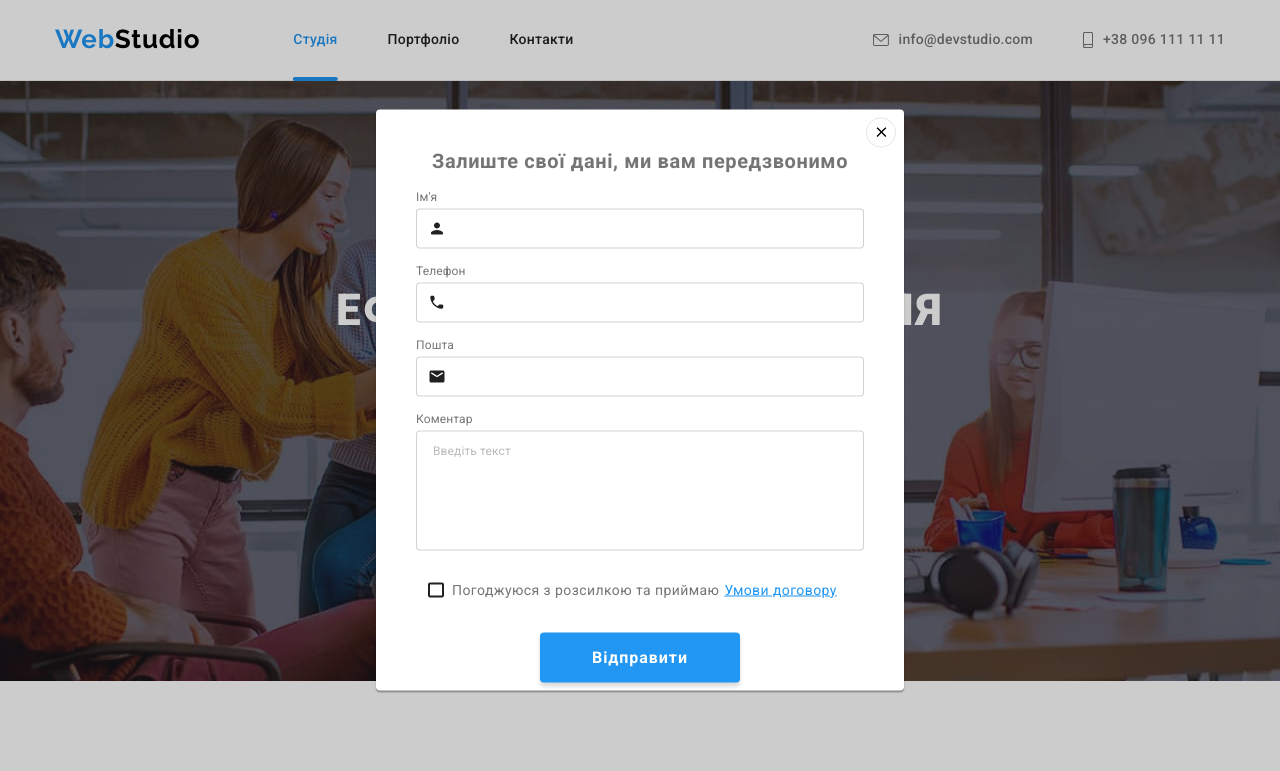
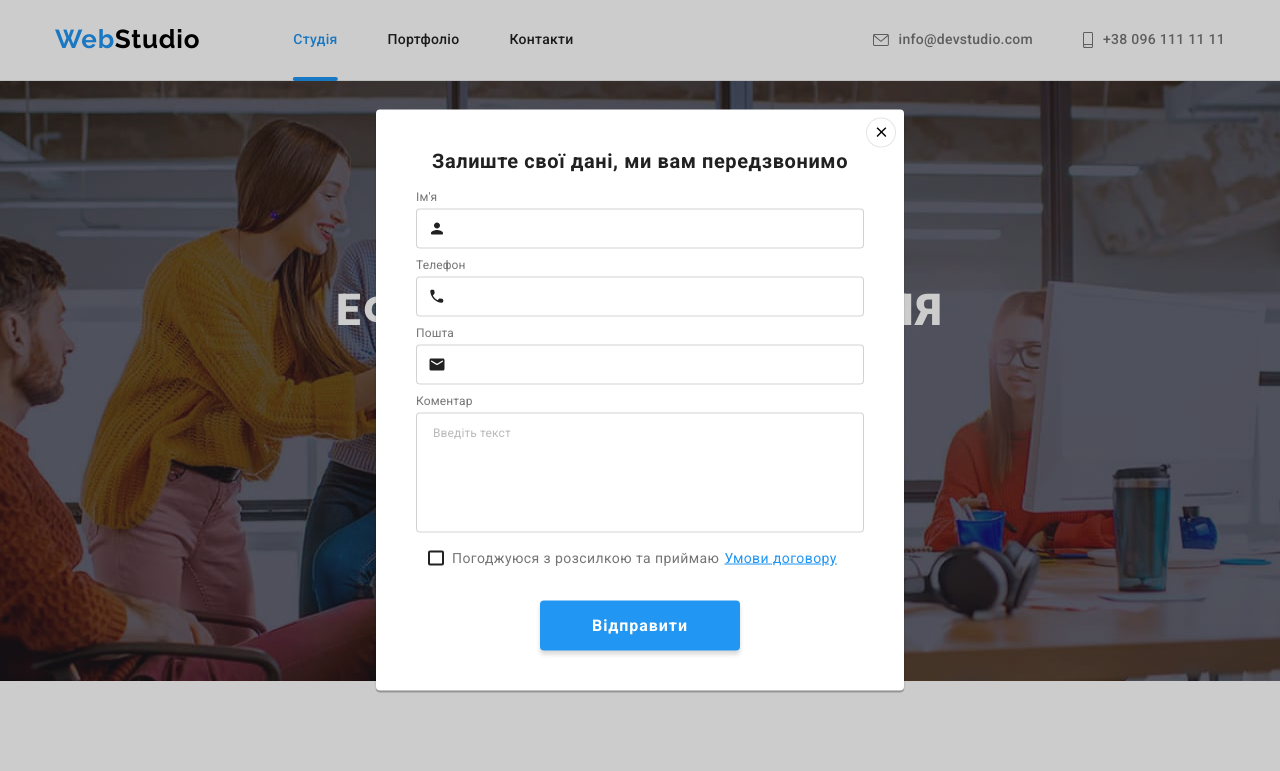
Before and after one commit to YuriiKhomik/goit-markup-hw-06, a plain HTML site: page index.html in a window 1280 px wide. Both pictures are taken after a click on the button "Замовити послугу". Shown: the top 771 px of the page. Drawn offline with nearby package versions, Linux system fonts and the light colour scheme.

Commit message:
modal form-field sizes edited

```diff
--- a/css/styles.css
+++ b/css/styles.css
@@ -832,6 +832,7 @@ img {
     font-weight: 700;
     font-size: 16px;
     line-height: 1.88;
+    letter-spacing: 0.06em;
     color: #FFFFFF;
 }
 
@@ -924,12 +925,16 @@ img {
     line-height: 1.15;
     text-align: center;
     letter-spacing: 0.03em;
+    color: var(--tittle-text-color);
 
     margin-bottom: 12px;
 }
 
 .modal-form {
     display: inline-block;
+    width: 448px;
+    height: 342px;
+    margin-bottom: 20px;
 }
 
 .form-input {
@@ -954,7 +959,6 @@ img {
 .form-textarea {
     width: 448px;
     height: 120px;
-    margin-bottom: 20px;
     resize: none;
     border: 1px solid rgba(33, 33, 33, 0.2);
     border-radius: 4px;
@@ -1012,7 +1016,7 @@ img {
 
 .modal-submit-container {
     width: 100%;
-    display: block;
+    display: inline-block;
 }
 
 .form-label {
@@ -1026,6 +1030,9 @@ img {
 
 .form-field {
     position: relative;
+    width: 448px;
+    height: 58px;
+    margin-bottom: 10px;
 }
 
 .modal-icon {
--- a/index.html
+++ b/index.html
@@ -480,10 +480,10 @@
             <span class="form-label">Коментар</span>
             <textarea class="form-textarea" name="comment" rows="8" placeholder="Введіть текст"></textarea>
           </label>
-
-          <div class="form-checked">
-            <label class="label-check" for="user-accept">
-              <input class="checkbox" type="checkbox" name="accept" id="user-accept">
+        </form>
+        <div class="form-checked">
+          <label class="label-check" for="user-accept">
+            <input class="checkbox" type="checkbox" name="accept" id="user-accept">
               <span class="modal-check">
                 <svg class="icon-checked" width="16" height="15">
                   <use href="./images/icons.svg#icon-check-white"></use>
@@ -493,8 +493,6 @@
             </label>
             <a class="agreement-link" href="#">Умови договору</a>
           </div>
-        </form>
-
         <div class="modal-submit-container">
           <button class="modal-submit" type="submit">Відправити</button>
         </div>
```
